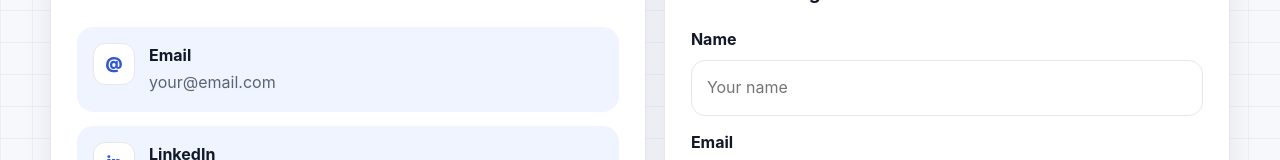
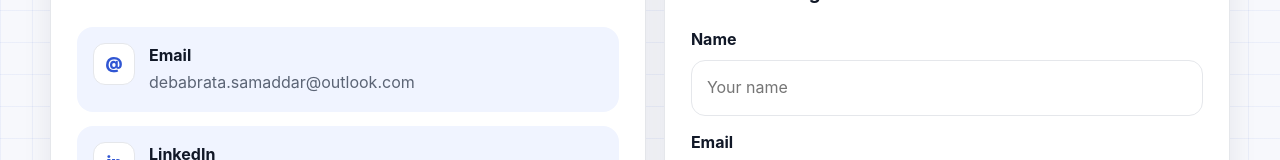
Before and after one commit to debabratasamaddar/Debabrata-Samaddar.github.io, a plain HTML site: page index.html in a window 1280 px wide. Shown: the part 2934-3094 px from the top of the page. Drawn offline with Linux system fonts and the light colour scheme.

Commit message:
Update index.html

```diff
--- a/index.html
+++ b/index.html
@@ -442,7 +442,7 @@
                 <div class="contact-icon">@</div>
                 <div>
                   <h4>Email</h4>
-                  <p>your@email.com</p>
+                  <p>debabrata.samaddar@outlook.com</p>
                 </div>
               </div>
               <div class="contact-item">
```
